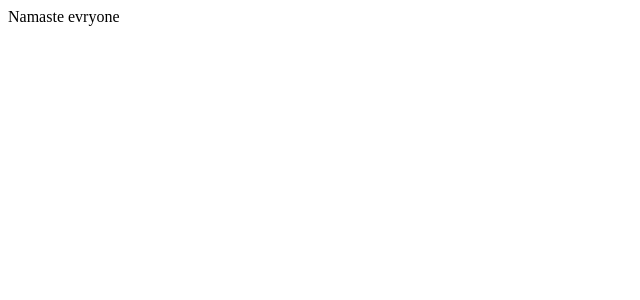
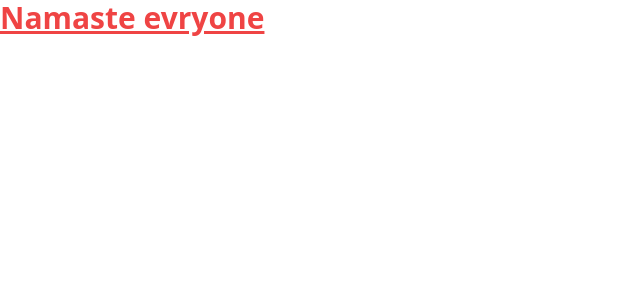
Before and after one commit to AmanKumarWeb19/NETFLIX_GPT, a React (Create React App) app in the folder netflix/: page / in a window 1280 px wide. Shown: the top 300 px of the page, without its empty margins (0-640 px from the left). Built offline with nearby package versions, Linux system fonts and the light colour scheme.

Commit message:
set up tailwind css

```diff
--- a/netflix/package.json
+++ b/netflix/package.json
@@ -34,5 +34,8 @@
       "last 1 firefox version",
       "last 1 safari version"
     ]
+  },
+  "devDependencies": {
+    "tailwindcss": "^3.4.3"
   }
 }
--- a/netflix/src/App.js
+++ b/netflix/src/App.js
@@ -1,7 +1,11 @@
 import "./App.css";
 
 function App() {
-  return <div className="App">Namaste evryone</div>;
+  return (
+    <div className="text-3xl font-bold underline text-red-500">
+      Namaste evryone
+    </div>
+  );
 }
 
 export default App;
--- a/netflix/src/index.css
+++ b/netflix/src/index.css
@@ -0,0 +1,3 @@
+@tailwind base;
+@tailwind components;
+@tailwind utilities;
--- /dev/null
+++ b/netflix/tailwind.config.js
@@ -0,0 +1,10 @@
+/** @type {import('tailwindcss').Config} */
+module.exports = {
+  content: [
+    "./src/**/*.{js,jsx,ts,tsx}",
+  ],
+  theme: {
+    extend: {},
+  },
+  plugins: [],
+}
```
Also changed, not shown: 1 other file (tests, documents, lock files or other folders).
